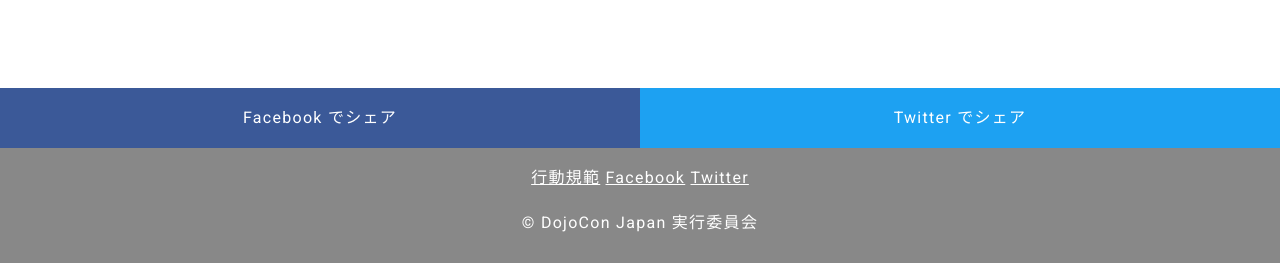
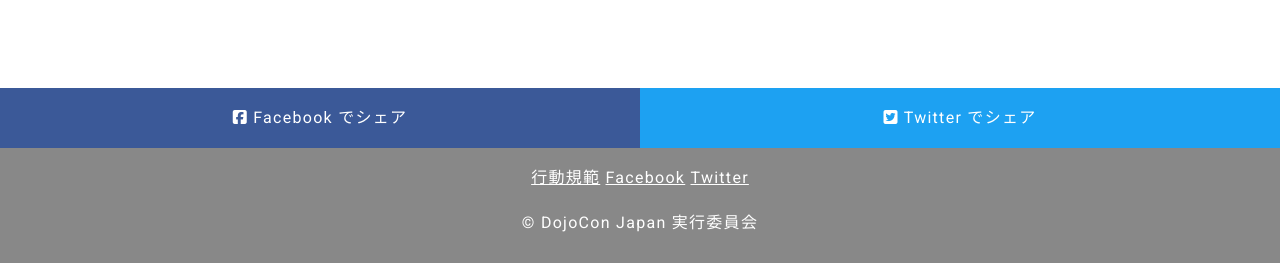
Before and after one commit to coderdojo-japan/dojocon2019.coderdojo.jp, a Jekyll site: the page built from timetable.md, in a window 1280 px wide and 900 px high, scrolled down 319 px. Shown: the part 634-897 px from the top of the window. Built offline with Jekyll 4.4.1, drawn with Linux system fonts in a browser that asks for light colours; nearby versions of some CDN libraries.

Commit message:
Add fontawesome to シェアボタン

```diff
--- a/_includes/footer.html
+++ b/_includes/footer.html
@@ -1,7 +1,7 @@
 <footer>
   <nav class="share">
-    <a href="https://www.facebook.com/share.php?u={{site.url}}" target="_blank" class="share-facebook">Facebook でシェア</a>
-    <a href="https://twitter.com/share?url={{site.url}}{{page.url}}&text={{site.title}}  {{page.title}}&hashtags=DojoConJP&via={{ site.twitter_username }}&related={{site.twitter_username}}" target="_blank" class="share-twitter">Twitter でシェア</a>
+    <a href="https://www.facebook.com/share.php?u={{site.url}}" target="_blank" class="share-facebook"><i class="fab fa-facebook-square"></i> Facebook でシェア</a>
+    <a href="https://twitter.com/share?url={{site.url}}{{page.url}}&text={{site.title}}  {{page.title}}&hashtags=DojoConJP&via={{ site.twitter_username }}&related={{site.twitter_username}}" target="_blank" class="share-twitter"><i class="fab fa-twitter-square"></i> Twitter でシェア</a>
   </nav>
   <nav class="footer-menu">
     <ul class="footer-menu-list">
```
